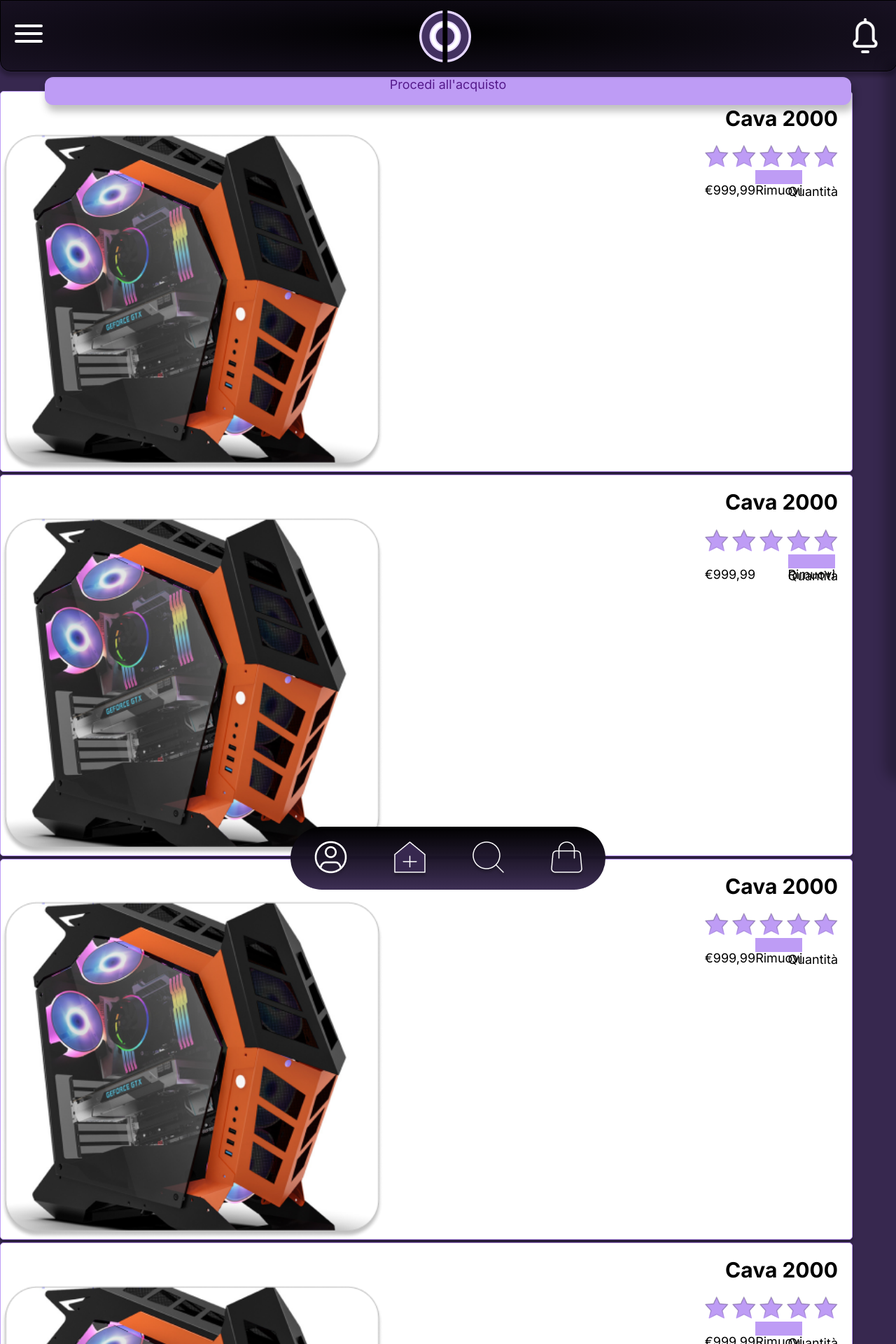
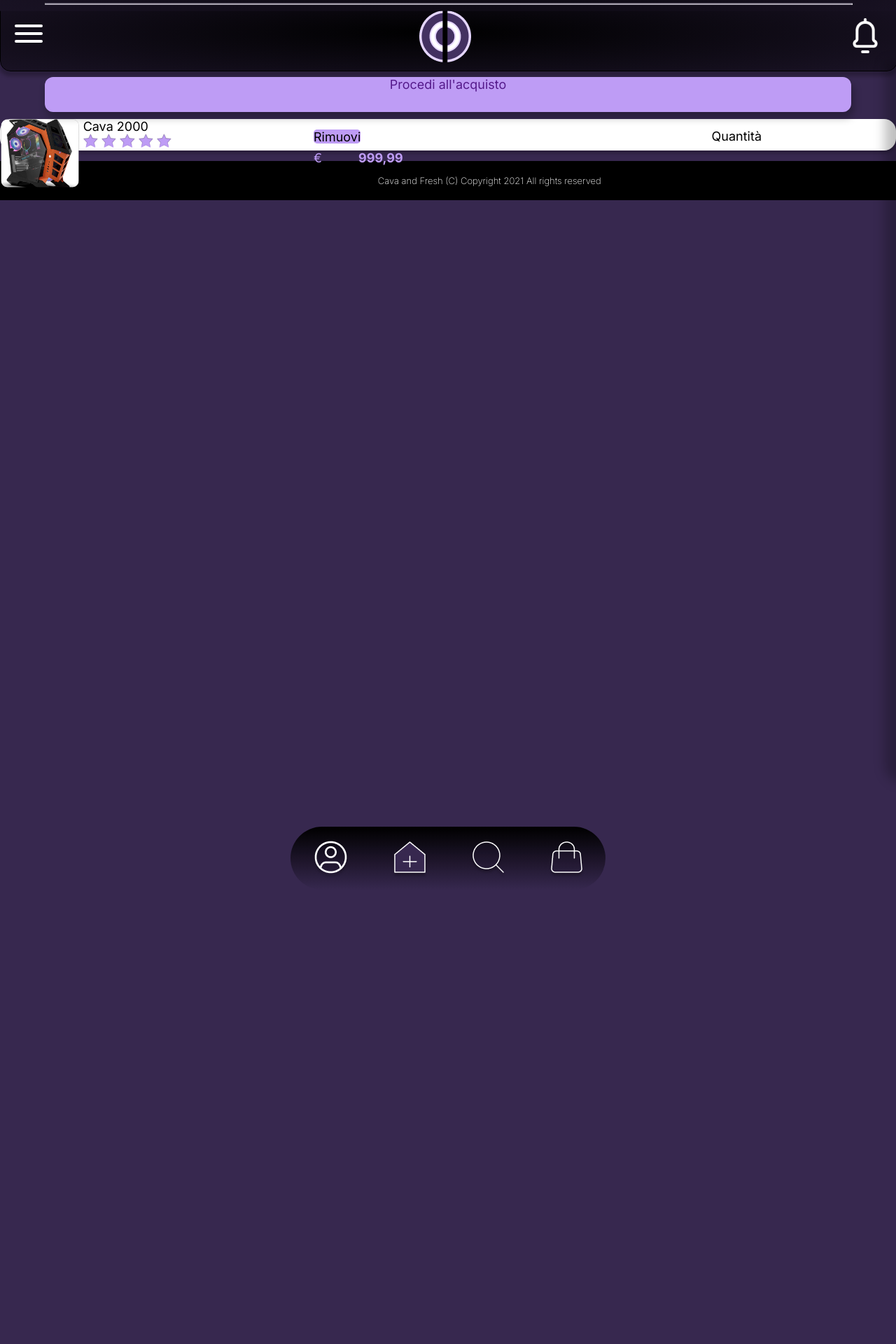
Before and after one commit to CavDev26/Oniric-WebSite, a PHP site: page /html/cart.html in a window 1280 px wide. Shown: the top 1920 px of the page at 70% size. After the commit the page ends 1257 px from the top, so only its background shows below. Run offline with PHP 8.4, Linux system fonts and the light colour scheme.

Commit message:
started cart, still a few bugs to be resolved

```diff
--- a/css/cartStyle.css
+++ b/css/cartStyle.css
@@ -40,6 +40,9 @@
 
 
 
+
+
+
 /*THE FOOTER NEEDS TO BE UPDATED*/
 
 .normal {
@@ -53,10 +56,11 @@
     left: 50%;
     transform: translate(-50%, 0%);
     width: 90%;
-    height: 40px;
+    height: 50px;
     background-color: var(--buttons);
     border-radius: 12px;
     box-shadow: 3px 8px 11px 1px var(--shadow);
+    z-index: 2;
 }
 
 
@@ -64,21 +68,8 @@
 
 
 
-/*Come cambio il background di questa pagina e basta?*/
-body {
-    background: linear-gradient(
-        180deg,
-        rgba(182, 157, 224, 0.58)) 0%,
-        #37284F 100%;
-}
-main {
-}
-
-
-
-
  /*CONSIDERARE L'USO DI DISPLAY TABLE, DA CAPIRE*/
-.product-container {
+/* .product-container {
     display: inline-block;
     border: 1px solid #BE9CF5;
     box-shadow: 0px 4px 4px rgba(0, 0, 0, 0.25);
@@ -87,10 +78,8 @@
     text-align: left;
     background-color: white;
     width: 95%;
-    /* height: 20%; */
 }
 .product-image {
-    /* padding: 1%; */
     padding-top: 5%;
     float: left;
     width: 45%;
@@ -134,4 +123,104 @@
 }
 .quantity-button {
     float: right;
+} */
+
+.centered-div {
+    margin: 0;
+    width: 100%;
+    text-align: center;
+
 }
+
+.product-list {
+    /*controllami*/
+    margin-top: 170px;
+    /* text-align: center; */
+    margin-bottom: 15px;
+    margin-right: 0px;
+    margin-left: 0px;
+    padding: 0;
+    list-style-type: none;
+    display: block;
+}
+
+.product-container {
+    width: 100%;
+   /* height: 15%;/*perchè ora non vai più?*/
+    height: 500%;
+
+}
+.product {
+    background-color: white;
+    position: relative;
+    width: 100%;
+    height: 100%;
+    margin-bottom: 0;
+    box-sizing: border-box;
+    color: white;
+    box-shadow: 0px 4px 4px rgba(0, 0, 0, 0.25);
+    border-radius: 17px;
+
+}
+.product-image {
+    float: left;
+    height: 100px;
+    width: auto\9;
+    max-height: 98%;
+    margin-right: 5px;
+}
+.product-name {
+    color: black;
+    margin: 0;
+    font-size: 18px;
+    font-weight: normal;
+}
+.stars {
+    height: 20px;
+    width: 60%;
+    display: inline-block;
+    margin: 0;
+}
+.star {
+    height: 100%;
+    width: auto\9;
+    margin: 0;
+}
+.price-section {
+    position: relative;
+    margin: 0;
+    /* height: min-content; */
+}
+.valuta {
+    position: absolute;
+    margin: 0;
+    left: 35%;
+    color: var(--buttons);
+
+}
+.price {
+    position: absolute;
+    left: 40%;
+    font-weight: bold;
+    color: var(--buttons);
+    margin: 0;
+}
+.remove-button {
+    position: absolute;
+    left: 35%;
+    bottom: 10px;
+    color: black;
+    text-align: center;
+    background-color: var(--buttons);
+    border-radius: 5px;
+    width: fit-content;
+    height: 20px;
+    margin: 0;
+}
+.quantity-button {
+    position: absolute;
+    right: 15%;
+    bottom: 10px;
+    color: black;
+    margin: 0;
+}
--- a/html/cart.html
+++ b/html/cart.html
@@ -5,6 +5,7 @@
     <meta name="viewport" content="width=device-width, initial-scale=1" />
     <link rel="stylesheet" href="../css/style.css" />
     <link rel="stylesheet" href="../css/cartStyle.css" />
+    <link rel="stylesheet" href="../css/framework.css" />
 
     <title>Oniric-Cart</title>
   </head>
@@ -36,23 +37,7 @@
           <hr class="span-menu-div">
           <li><a href="#">Categoria 3</a></li>
           <hr class="span-menu-div">
-          <li><a href="#">Contatti</a></li>
-          <hr class="span-menu-div">
-          <li><a href="#">Assistenza</a></li>
-          <hr class="span-menu-div">
-          <li><a href="">acnadidcn</a></li>
-          <hr class="span-menu-div">
-          <li><a href="">acnadidcn</a></li>
-          <hr class="span-menu-div">
-          <li><a href="">acnadidcn</a></li>
-          <hr class="span-menu-div">
-          <li><a href="">acnadidcn</a></li>
-          <hr class="span-menu-div">
-          <li><a href="">acnadidcn</a></li>
-          <hr class="span-menu-div">
-          <li><a href="">acnadidcn</a></li>
-          <hr class="span-menu-div">
-          <li><a href="">acnadidcn</a></li>
+          <li><a href="#">Contatti e Assistenza</a></li>
           <hr class="span-menu-div">
         </ul>
       </div>
@@ -66,48 +51,159 @@
         <img src="../img/notificationdef.png" alt="" class="notification-menu-img"/>
         <input type="checkbox" class="check-notifications"/>
         <ul class="notifications-list">
-          <a href="" class="notification-elem">
-            <li><img src="../img/cava2000.png" alt="" class="notification-img"> Status Ordine</li>
+
+          <a href="">
+            <li class="notification-dimensions">
+              <div class="notification-elem">
+                <img src="../img/cava2000.png" alt="" class="notification-img-product"/>
+                <h1 class="notification-type left-text">Status ordine abc:</h1>
+                <p class="notification-status left-text">Consegnato</p>
+                <img src="../img/notifica-ball.png" alt="" class="notification-indicator"/>
+                <footer class="notification-time right-text">
+                4h fa
+              </footer>
+              </div>
+            </li>
           </a>
           <hr class="span-notifications-div">
-          <a href="" class="notification-elem">
-            <li><img src="../img/cava2000.png" alt="" class="notification-img"> Status Ordine</li>
+          <a href="">
+            <li class="notification-dimensions">
+              <div class="notification-elem">
+                <img src="../img/cava2000.png" alt="" class="notification-img-product"/>
+                <h1 class="notification-type left-text">Status ordine abc:</h1>
+                <p class="notification-status left-text">Consegnato</p>
+                <img src="../img/notifica-ball.png" alt="" class="notification-indicator"/>
+                <footer class="notification-time right-text">
+                4h fa
+              </footer>
+              </div>
+            </li>
           </a>
           <hr class="span-notifications-div">
-          <a href="" class="notification-elem">
-            <li><img src="../img/cava2000.png" alt="" class="notification-img"> Status Ordine</li>
+          <a href="">
+            <li class="notification-dimensions">
+              <div class="notification-elem">
+                <img src="../img/cava2000.png" alt="" class="notification-img-product"/>
+                <h1 class="notification-type left-text">Status ordine abc:</h1>
+                <p class="notification-status left-text">Consegnato</p>
+                <img src="../img/notifica-ball.png" alt="" class="notification-indicator"/>
+                <footer class="notification-time right-text">
+                4h fa
+              </footer>
+              </div>
+            </li>
           </a>
           <hr class="span-notifications-div">
-          <a href="" class="notification-elem">
-            <li><img src="../img/cava2000.png" alt="" class="notification-img"> Status Ordine</li>
+          <a href="">
+            <li class="notification-dimensions">
+              <div class="notification-elem">
+                <img src="../img/cava2000.png" alt="" class="notification-img-product"/>
+                <h1 class="notification-type left-text">Status ordine abc:</h1>
+                <p class="notification-status left-text">Consegnato</p>
+                <img src="../img/notifica-ball.png" alt="" class="notification-indicator"/>
+                <footer class="notification-time right-text">
+                4h fa
+              </footer>
+              </div>
+            </li>
           </a>
           <hr class="span-notifications-div">
-          <a href="" class="notification-elem">
-            <li><img src="../img/cava2000.png" alt="" class="notification-img"> Status Ordine</li>
+          <a href="">
+            <li class="notification-dimensions">
+              <div class="notification-elem">
+                <img src="../img/cava2000.png" alt="" class="notification-img-product"/>
+                <h1 class="notification-type left-text">Status ordine abc:</h1>
+                <p class="notification-status left-text">Consegnato</p>
+                <img src="../img/notifica-ball.png" alt="" class="notification-indicator"/>
+                <footer class="notification-time right-text">
+                4h fa
+              </footer>
+              </div>
+            </li>
           </a>
           <hr class="span-notifications-div">
-          <a href="" class="notification-elem">
-            <li><img src="../img/cava2000.png" alt="" class="notification-img"> Status Ordine</li>
+          <a href="">
+            <li class="notification-dimensions">
+              <div class="notification-elem">
+                <img src="../img/cava2000.png" alt="" class="notification-img-product"/>
+                <h1 class="notification-type left-text">Status ordine abc:</h1>
+                <p class="notification-status left-text">Consegnato</p>
+                <img src="../img/notifica-ball.png" alt="" class="notification-indicator"/>
+                <footer class="notification-time right-text">
+                4h fa
+              </footer>
+              </div>
+            </li>
           </a>
           <hr class="span-notifications-div">
-          <a href="" class="notification-elem">
-            <li><img src="../img/cava2000.png" alt="" class="notification-img"> Status Ordine</li>
+          <a href="">
+            <li class="notification-dimensions">
+              <div class="notification-elem">
+                <img src="../img/cava2000.png" alt="" class="notification-img-product"/>
+                <h1 class="notification-type left-text">Status ordine abc:</h1>
+                <p class="notification-status left-text">Consegnato</p>
+                <img src="../img/notifica-ball.png" alt="" class="notification-indicator"/>
+                <footer class="notification-time right-text">
+                4h fa
+              </footer>
+              </div>
+            </li>
           </a>
           <hr class="span-notifications-div">
-          <a href="" class="notification-elem">
-            <li><img src="../img/cava2000.png" alt="" class="notification-img"> Status Ordine</li>
+          <a href="">
+            <li class="notification-dimensions">
+              <div class="notification-elem">
+                <img src="../img/cava2000.png" alt="" class="notification-img-product"/>
+                <h1 class="notification-type left-text">Status ordine abc:</h1>
+                <p class="notification-status left-text">Consegnato</p>
+                <img src="../img/notifica-ball.png" alt="" class="notification-indicator"/>
+                <footer class="notification-time right-text">
+                4h fa
+              </footer>
+              </div>
+            </li>
           </a>
           <hr class="span-notifications-div">
-          <a href="" class="notification-elem">
-            <li><img src="../img/cava2000.png" alt="" class="notification-img"> Status Ordine</li>
+          <a href="">
+            <li class="notification-dimensions">
+              <div class="notification-elem">
+                <img src="../img/cava2000.png" alt="" class="notification-img-product"/>
+                <h1 class="notification-type left-text">Status ordine abc:</h1>
+                <p class="notification-status left-text">Consegnato</p>
+                <img src="../img/notifica-ball.png" alt="" class="notification-indicator"/>
+                <footer class="notification-time right-text">
+                4h fa
+              </footer>
+              </div>
+            </li>
           </a>
           <hr class="span-notifications-div">
-          <a href="" class="notification-elem">
-            <li><img src="../img/cava2000.png" alt="" class="notification-img"> Status Ordine</li>
+          <a href="">
+            <li class="notification-dimensions">
+              <div class="notification-elem">
+                <img src="../img/cava2000.png" alt="" class="notification-img-product"/>
+                <h1 class="notification-type left-text">Status ordine abc:</h1>
+                <p class="notification-status left-text">Consegnato</p>
+                <img src="../img/notifica-ball.png" alt="" class="notification-indicator"/>
+                <footer class="notification-time right-text">
+                4h fa
+              </footer>
+              </div>
+            </li>
           </a>
           <hr class="span-notifications-div">
-          <a href="" class="notification-elem">
-            <li><img src="../img/cava2000.png" alt="" class="notification-img"> Status Ordine</li>
+          <a href="">
+            <li class="notification-dimensions">
+              <div class="notification-elem">
+                <img src="../img/cava2000.png" alt="" class="notification-img-product"/>
+                <h1 class="notification-type left-text">Status ordine abc:</h1>
+                <p class="notification-status left-text">Consegnato</p>
+                <img src="../img/notifica-ball.png" alt="" class="notification-indicator"/>
+                <footer class="notification-time right-text">
+                4h fa
+              </footer>
+              </div>
+            </li>
           </a>
         </ul>
       </div>
@@ -128,191 +224,41 @@
     </div>
   </nav>
     <main>
+
+
         <a class="normal" href="">
           <div class="purchase-button">Procedi all'acquisto
           </div>
         </a>
-
-        <!-- First product -->
-        <div class="product-container">
+        <ul class="product-list">
+          <li class="product-container">
+            <div class="product">
               <a href=""><img class="product-image" src="../img/cava2000.png" alt=""/></a>
-          <div class="product-info">
-            <header>
-              <h1 class="product-name">Cava 2000</h1>
-            </header>
-            <div class="stars">
-              <img src="../img/star.png" alt="">
-              <img src="../img/star.png" alt="">
-              <img src="../img/star.png" alt="">
-              <img src="../img/star.png" alt="">
-              <img src="../img/star.png" alt="">
-            </div>
-            <p class="valuta">€</p>
-            <p class="price">999,99</p>
-            <div class="remove-button"><p>Rimuovi</p></div>
-            <p>Quantità</p>
-            <div class="quantity-button"></div>
-          </div>
-        </div>
-
-
-                <!-- IM WORKING HERE -->
-        <div class="product-container">
-          <a href=""><img class="product-image" src="../img/cava2000.png" alt=""/></a>
-          <div class="product-info">
-            <header>
-              <h1 class="product-name">Cava 2000</h1>
-            </header>
-            <div class="stars">
-              <img src="../img/star.png" alt="">
-              <img src="../img/star.png" alt="">
-              <img src="../img/star.png" alt="">
-              <img src="../img/star.png" alt="">
-              <img src="../img/star.png" alt="">
+              <h1 class="product-name left-text">Cava 2000</h1>
+              <div class="stars left-text">
+                <img class="star" src="../img/star.png" alt="">
+                <img class="star" src="../img/star.png" alt="">
+                <img class="star" src="../img/star.png" alt="">
+                <img class="star" src="../img/star.png" alt="">
+                <img class="star" src="../img/star.png" alt="">
               </div>
               <div class="price-section">
                 <p class="valuta">€</p>
                 <p class="price">999,99</p>
               </div>
-            <div class="buttons">
-              <div class="remove-button"><p>Rimuovi</p></div>
-              <p>Quantità</p>
-              <div class="quantity-button"></div>
+              <div class="remove-button"><p class="m-0">Rimuovi</p></div>
+              <div class="quantity-button"><p class="m-0">Quantità</p></div>
             </div>
             </div>
-        </div>
+          </li>
+        </ul>
 
 
 
-        <!-- First product -->
-        <div class="product-container">
-          <a href=""><img class="product-image" src="../img/cava2000.png" alt=""/></a>
-          <div class="product-info">
-            <header>
-              <h1 class="product-name">Cava 2000</h1>
-            </header>
-            <div class="stars">
-              <img src="../img/star.png" alt="">
-              <img src="../img/star.png" alt="">
-              <img src="../img/star.png" alt="">
-              <img src="../img/star.png" alt="">
-              <img src="../img/star.png" alt="">
-            </div>
-            <p class="valuta">€</p>
-            <p class="price">999,99</p>
-            <div class="remove-button"><p>Rimuovi</p></div>
-            <p>Quantità</p>
-            <div class="quantity-button"></div>
-          </div>
-        </div>
-        <!-- First product -->
-        <div class="product-container">
-          <a href=""><img class="product-image" src="../img/cava2000.png" alt=""/></a>
-          <div class="product-info">
-            <header>
-              <h1 class="product-name">Cava 2000</h1>
-            </header>
-            <div class="stars">
-              <img src="../img/star.png" alt="">
-              <img src="../img/star.png" alt="">
-              <img src="../img/star.png" alt="">
-              <img src="../img/star.png" alt="">
-              <img src="../img/star.png" alt="">
-            </div>
-            <p class="valuta">€</p>
-            <p class="price">999,99</p>
-            <div class="remove-button"><p>Rimuovi</p></div>
-            <p>Quantità</p>
-            <div class="quantity-button"></div>
-          </div>
-        </div>
-        <!-- First product -->
-        <div class="product-container">
-          <a href=""><img class="product-image" src="../img/cava2000.png" alt=""/></a>
-          <div class="product-info">
-            <header>
-              <h1 class="product-name">Cava 2000</h1>
-            </header>
-            <div class="stars">
-              <img src="../img/star.png" alt="">
-              <img src="../img/star.png" alt="">
-              <img src="../img/star.png" alt="">
-              <img src="../img/star.png" alt="">
-              <img src="../img/star.png" alt="">
-            </div>
-            <p class="valuta">€</p>
-            <p class="price">999,99</p>
-            <div class="remove-button"><p>Rimuovi</p></div>
-            <p>Quantità</p>
-            <div class="quantity-button"></div>
-          </div>
-        </div>
-        <!-- First product -->
-        <div class="product-container">
-          <a href=""><img class="product-image" src="../img/cava2000.png" alt=""/></a>
-          <div class="product-info">
-            <header>
-              <h1 class="product-name">Cava 2000</h1>
-            </header>
-            <div class="stars">
-              <img src="../img/star.png" alt="">
-              <img src="../img/star.png" alt="">
-              <img src="../img/star.png" alt="">
-              <img src="../img/star.png" alt="">
-              <img src="../img/star.png" alt="">
-            </div>
-            <p class="valuta">€</p>
-            <p class="price">999,99</p>
-            <div class="remove-button"><p>Rimuovi</p></div>
-            <p>Quantità</p>
-            <div class="quantity-button"></div>
-          </div>
-        </div>
-        <div class="product-container">
-          <a href=""><img class="product-image" src="../img/cava2000.png" alt=""/></a>
-          <div class="product-info">
-            <header>
-              <h1 class="product-name">Cava 2000</h1>
-            </header>
-            <div class="stars">
-              <img src="../img/star.png" alt="">
-              <img src="../img/star.png" alt="">
-              <img src="../img/star.png" alt="">
-              <img src="../img/star.png" alt="">
-              <img src="../img/star.png" alt="">
-            </div>
-            <p class="valuta">€</p>
-            <p class="price">999,99</p>
-            <div class="remove-button"><p>Rimuovi</p></div>
-            <p>Quantità</p>
-            <div class="quantity-button"></div>
-          </div>
-        </div>
-        <!-- First product -->
-        <div class="product-container">
-          <a href=""><img class="product-image" src="../img/cava2000.png" alt=""/></a>
-          <div class="product-info">
-            <header>
-              <h1 class="product-name">Cava 2000</h1>
-            </header>
-            <div class="stars">
-              <img src="../img/star.png" alt="">
-              <img src="../img/star.png" alt="">
-              <img src="../img/star.png" alt="">
-              <img src="../img/star.png" alt="">
-              <img src="../img/star.png" alt="">
-            </div>
-            <div class="price-section">
-              <p class="valuta">€</p>
-              <p class="price">999,99</p>
-            </div>
-            <div class="buttons">
-              <div class="remove-button"><p>Rimuovi</p></div>
-              <p>Quantità</p>
-              <div class="quantity-button"></div>
-            </div>
-          </div>
-        </div>
+
+
+
+
     </main>
     <footer class="home-footer">
       Cava and Fresh (C) Copyright 2021 All rights reserved
--- a/html/index.html
+++ b/html/index.html
@@ -5,7 +5,6 @@
     <meta name="viewport" content="width=device-width, initial-scale=1" />
     <link rel="stylesheet" href="../css/style.css" />
     <link rel="stylesheet" href="../css/framework.css" />
-    <link rel="stylesheet" href="../css/productStyle.css" />
 
 
     <title>Oniric-Home</title>
```
Lines whose indentation alone changed are shown as unchanged.
